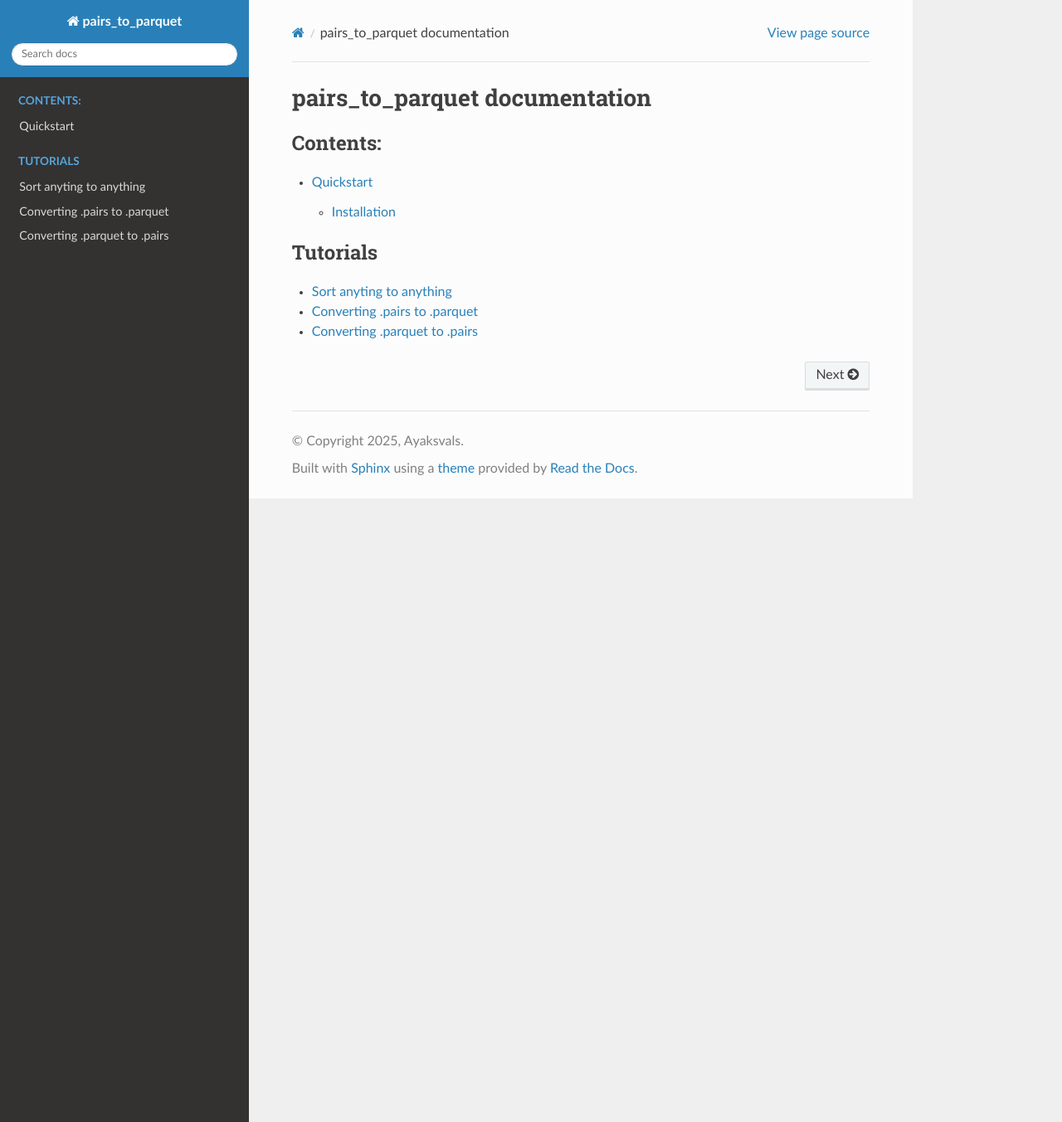
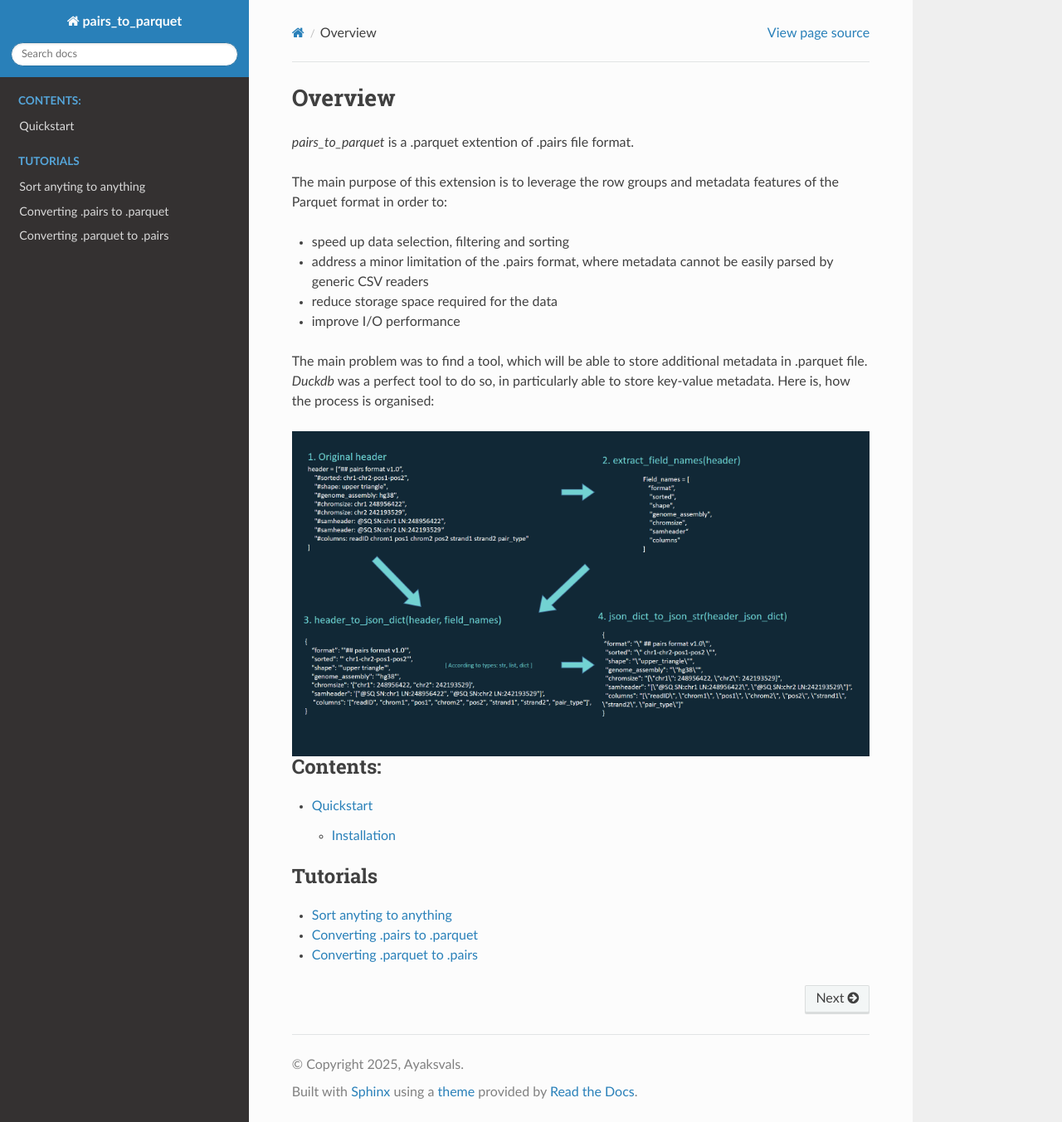
Before and after one commit to ayaksvals/pairs_to_parquet, a Sphinx documentation site: the page built from docs/index.rst, in a window 1280 px wide and 1353 px high. Shown: the whole window at 83% size. Built offline with Sphinx 7.4.7 and the Read the Docs theme 3.1.0, drawn with Linux system fonts in a browser that asks for light colours.

Commit message:
header to kv metadata explanation added

```diff
--- a/docs/index.rst
+++ b/docs/index.rst
@@ -3,8 +3,27 @@
    You can adapt this file completely to your liking, but it should at least
    contain the root `toctree` directive.
 
-pairs_to_parquet documentation
+Overview
 ==============================
+
+`pairs_to_parquet` is a .parquet extention of .pairs file format.
+
+The main purpose of this extension is to leverage the row groups and metadata features of the Parquet format in order to:
+
+- speed up data selection, filtering and sorting
+- address a minor limitation of the .pairs format, where metadata cannot be easily parsed by generic CSV readers
+- reduce storage space required for the data
+- improve I/O performance
+
+The main problem was to find a tool, which will be able to store additional metadata in .parquet file.
+`Duckdb` was  a perfect tool to do so, in particularly able to store key-value metadata.
+Here is, how the process is organised:
+
+.. figure:: _static/header_to_kv_metadata.png
+   :width: 100%
+   :alt: Convertation of header(.pairs.gz) to key-value metadata(.parquet)
+   :align: center
+
 
 .. toctree::
    :maxdepth: 2
```
Also changed, not shown: docs/_static/header_to_kv_metadata.png (added).
